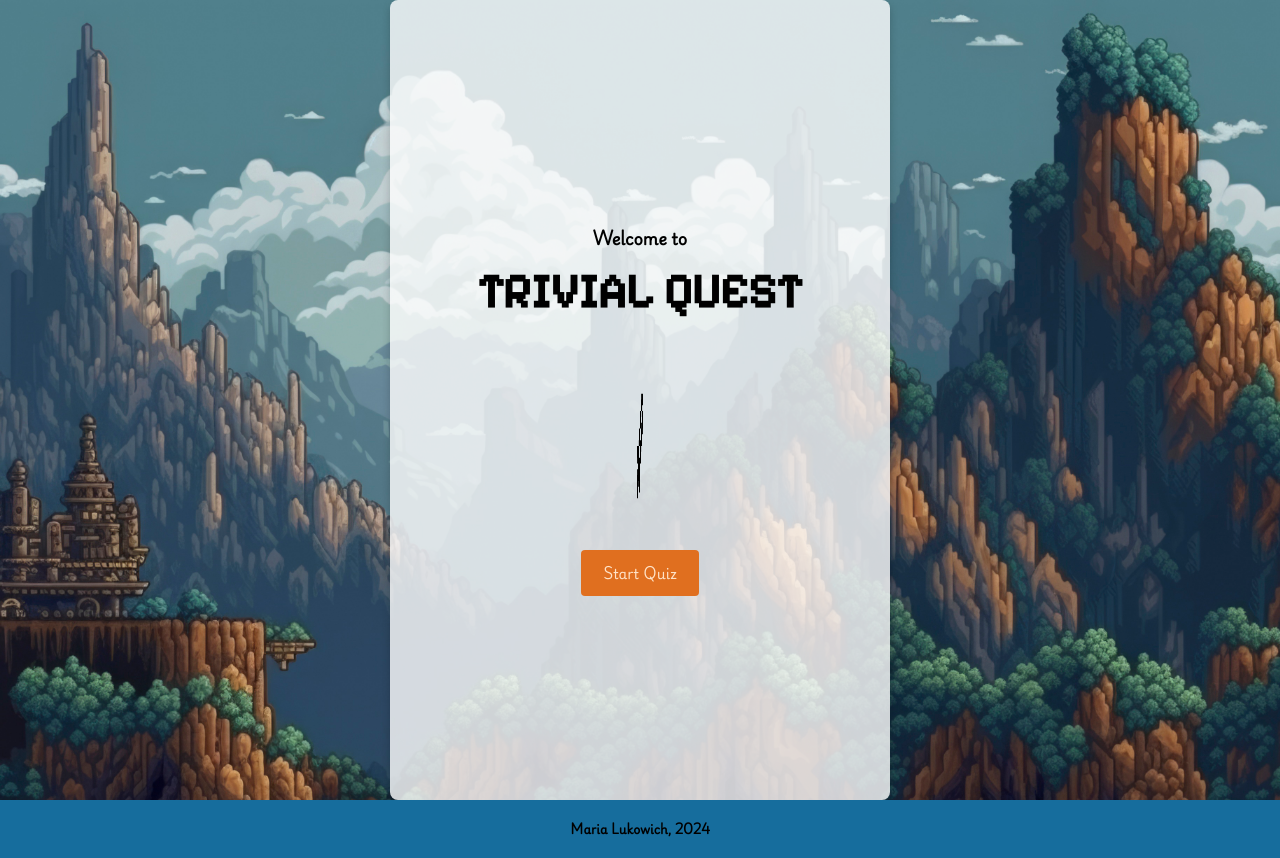
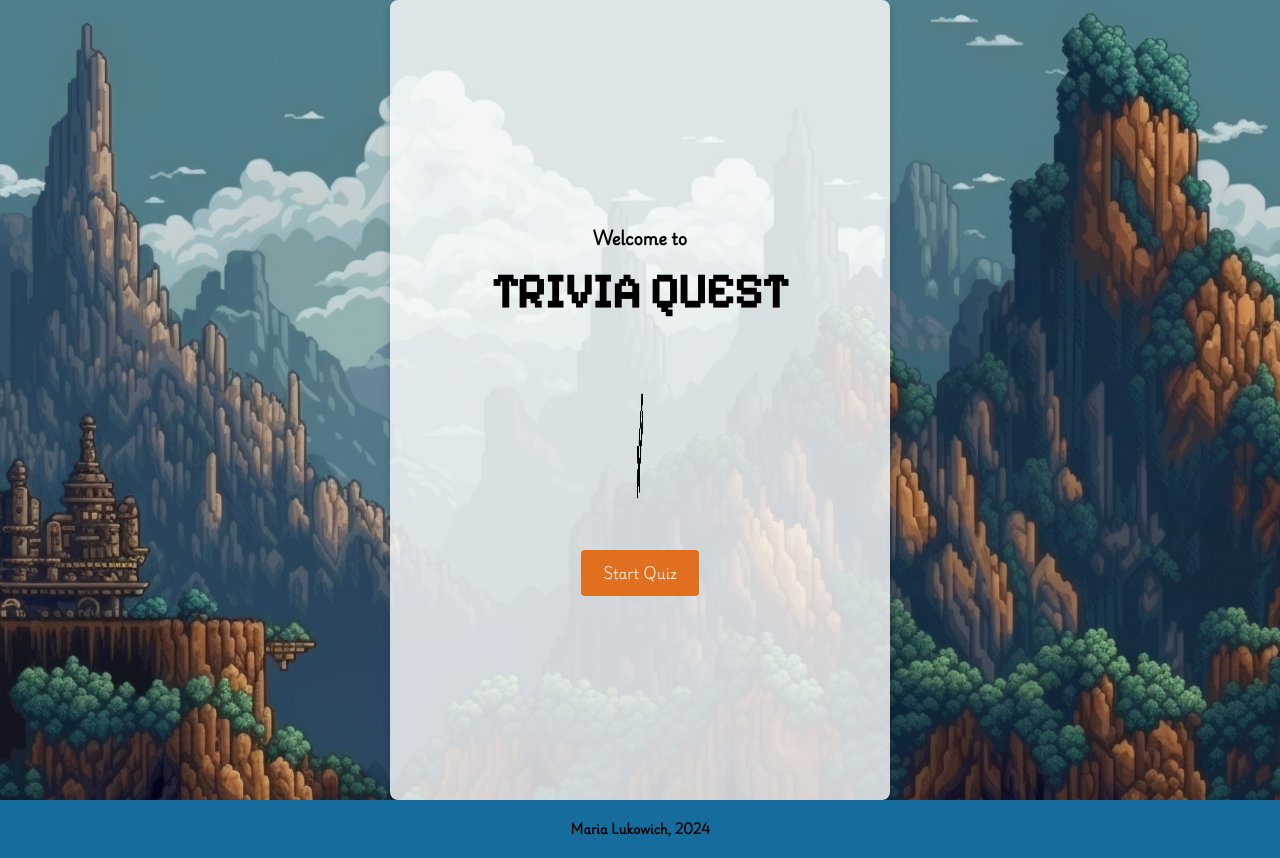
Before and after one commit to Marie-L1/Trivia-Quest, a React (Vite) app in the folder quiz-app/: page / in a window 1280 px wide. Built offline with nearby package versions, Linux system fonts and the light colour scheme.

Commit message:
trying to fix the fonts

```diff
--- a/quiz-app/src/pages/HomePage/HomePage.tsx
+++ b/quiz-app/src/pages/HomePage/HomePage.tsx
@@ -17,7 +17,7 @@ function HomePage({onStart}: HomePageProps) {
     <section className="homepage">
         <div className="homepage__content">
             <h3 className="homepage__welcome">Welcome to</h3>
-            <h1 className="homepage__title">TRIVIAL QUEST</h1>
+            <h1 className="homepage__title">TRIVIA QUEST</h1>
             <img src={sword} className="homepage__img" alt="pixel sword"/>
             <button
             className="homepage__btn"
```
